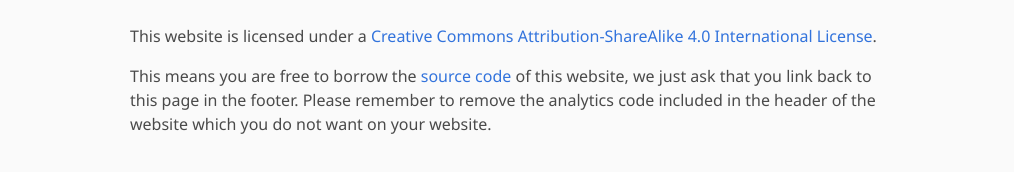
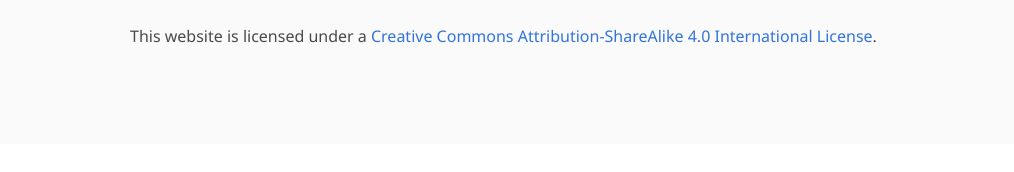
Before and after one commit to ventlam/TFCounter, a plain HTML site: page index.html in a window 1280 px wide. Shown: the part 3094-3266 px from the top of the page, without its empty margins (130-1144 px from the left). After the commit the page ends 3238 px from the top, so only its background shows below. Drawn offline with nearby package versions, Linux system fonts and the light colour scheme; some icons are missing; a web font is replaced by a local one.

Commit message:
add arxiv link

```diff
--- a/index.html
+++ b/index.html
@@ -112,7 +112,7 @@
                 </a>
               </span>
               <span class="link-block">
-                <a href="https://arxiv.org/abs/XXX"
+                <a href="https://arxiv.org/abs/2405.02301"
                    class="external-link button is-normal is-rounded is-dark">
                   <span class="icon">
                       <i class="ai ai-arxiv"></i>
@@ -298,13 +298,6 @@
                                                 href="http://creativecommons.org/licenses/by-sa/4.0/">Creative
             Commons Attribution-ShareAlike 4.0 International License</a>.
           </p>
-          <p>
-            This means you are free to borrow the <a
-              href="https://github.com/nerfies/nerfies.github.io">source code</a> of this website,
-            we just ask that you link back to this page in the footer.
-            Please remember to remove the analytics code included in the header of the website which
-            you do not want on your website.
-          </p>
         </div>
       </div>
     </div>
```
